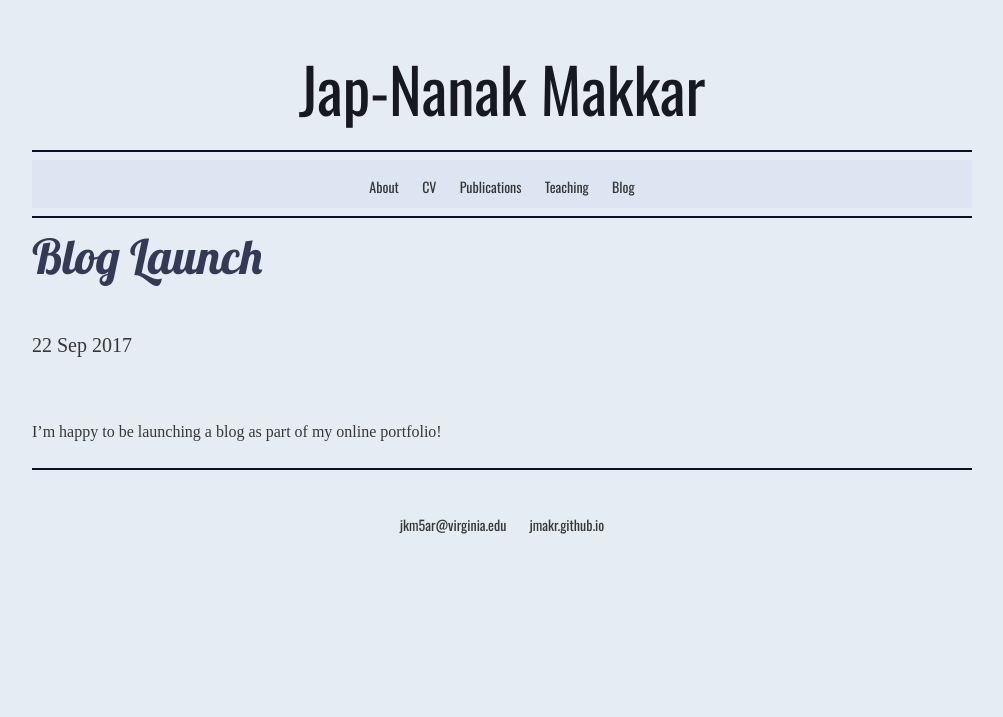
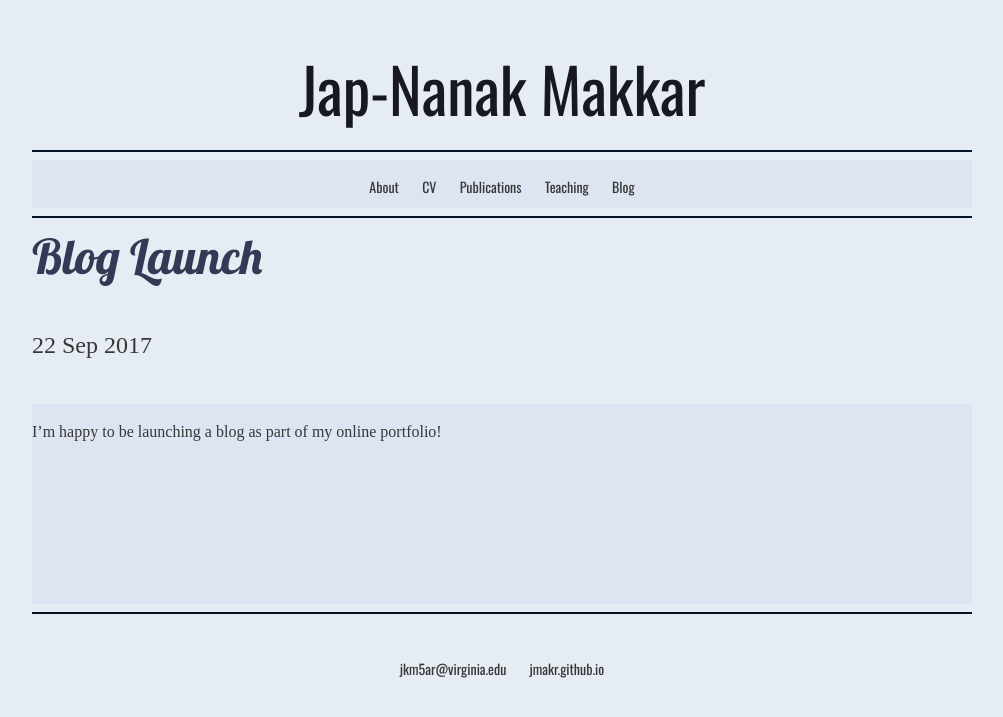
Before and after one commit to jmakr/jmakr.github.io, a Jekyll site: the page built from _posts/2017-09-22-Blog-Launch.md, in a window 1280 px wide. Shown: the top 717 px of the page, without its empty margins (138-1141 px from the left). Built offline with Jekyll 4.4.1, drawn with Linux system fonts in a browser that asks for light colours; some web fonts are replaced.

Commit message:
Update main.css

```diff
--- a/css/main.css
+++ b/css/main.css
@@ -79,9 +79,6 @@ section {
 	overflow: hidden;
 
 
-
-
-
 }
 
 .topnavigationhelper {
@@ -113,6 +110,29 @@ a {
 a:hover {
     text-decoration: underline;
 }
+
+
+.post {
+
+
+
+    background-color: #dde5f3; /* off blue */
+    position: relative;
+    color: #373737; /* charcoal*/
+    margin-right: auto;
+    margin-left: auto;
+    margin-bottom: auto;
+    margin-top: auto;
+    height: 200px;
+
+	font-size: 26px;
+    	line-height: 28px;
+	overflow: hidden;
+
+}
+
+
+
 
 
 body {
@@ -259,7 +279,7 @@ p4 {
     display:block;
     font-family: Rasa, "Century Schoolbook",  serif;
     font-weight: 400;
-    font-size: 20px;
+    font-size: 24px;
     line-height: 24px;
     color:#373737;  /* charcoal  */
     text-align:justify;
```
